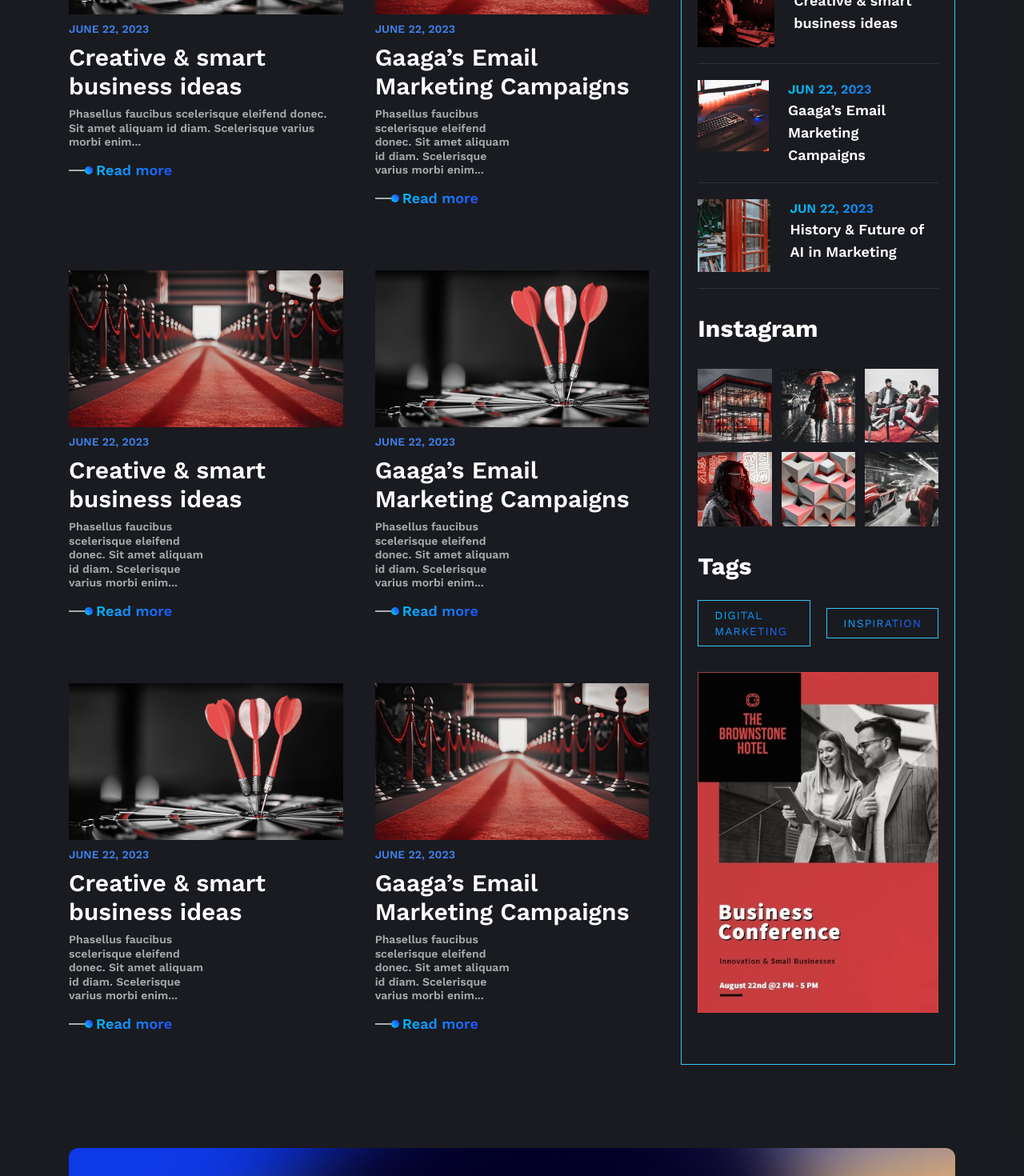
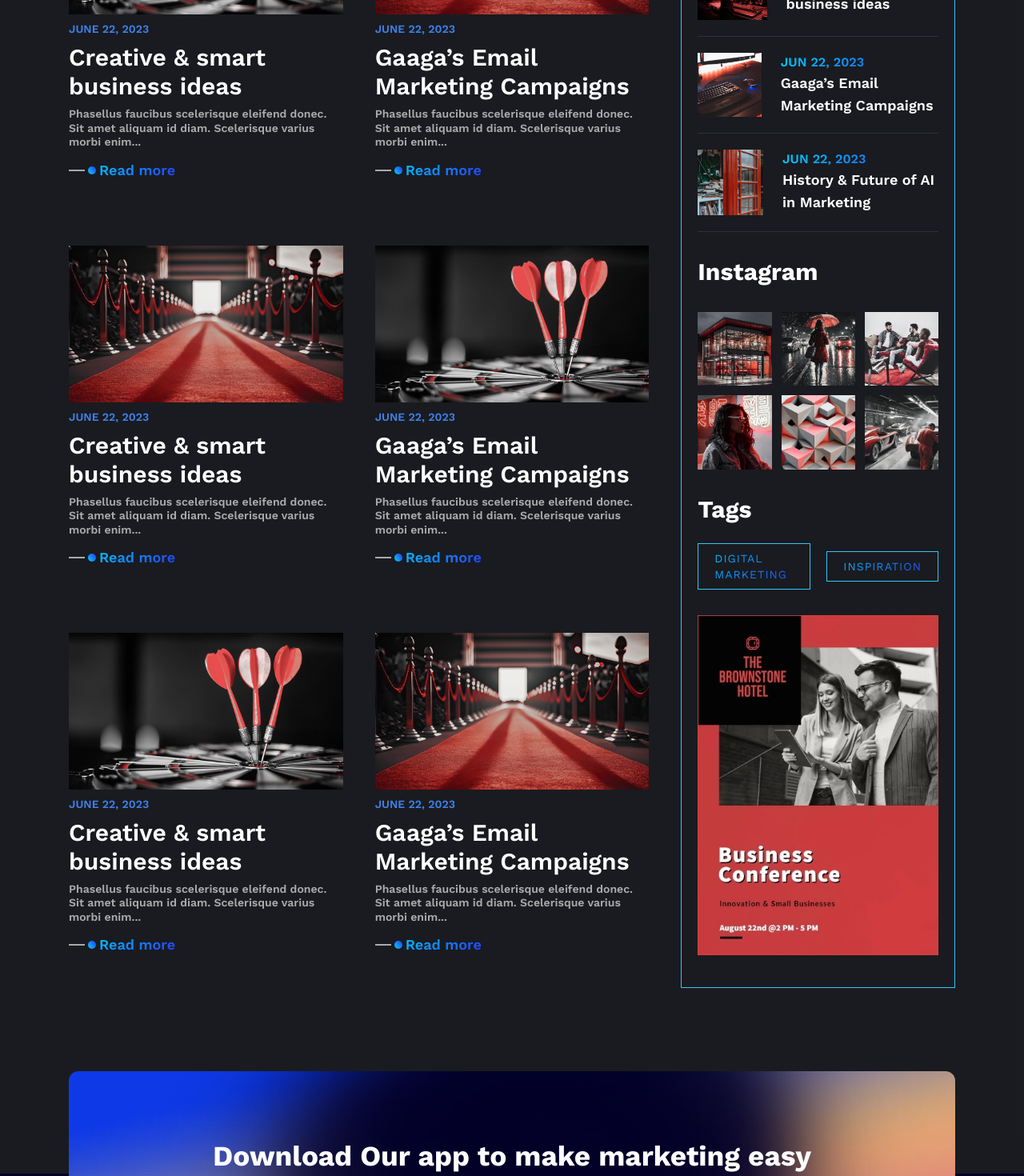
Before and after one commit to FazlyRabbi/agency, a Next.js app: page /blog in a window 1280 px wide. Shown: the part 860-2330 px from the top of the page at 80% size. Built offline with nearby package versions, Linux system fonts and the light colour scheme.

Commit message:
fix-some-problem

```diff
--- a/src/app/components/Category/Blog.jsx
+++ b/src/app/components/Category/Blog.jsx
@@ -60,13 +60,15 @@ function Blog() {
                   aliquam id diam. Scelerisque varius morbi enim...
                 </p>
                 <div className="flex items-center">
-                  <p className="h-[2px] w-[20px] bg-[#A9AAAA]"></p>
-                  <p className="h-[10px] w-[10px] bg-gradient rounded-full"></p>
+                  <p className="h-[2px] w-[20px] bg-[#A9AAAA] overflow-hidden"></p>
                   <Link
                     href={"#"}
-                    className="px-1 py-1 text-white text-gradient rounded-full flex items-center gap-1"
+                    className="px-1 py-1 text-white rounded-full"
                   >
+                    <div className="flex items-center gap-1 hover:origin-left text-gradient hover:-translate-x-4 transition-all duration-300">
+                      <p className="h-[10px] w-[10px] bg-gradient rounded-full"></p>
                       <p className="text-lg font-semibold">Read more</p>
+                    </div>
                   </Link>
                 </div>
               </div>
@@ -87,18 +89,20 @@ function Blog() {
                 >
                   Gaaga’s Email Marketing Campaigns
                 </Link>
-                <p className="text-[#A9AAAA] text-sm font-semibold py-2 leading-tight md:mr-40">
+                <p className="text-[#A9AAAA] text-sm font-semibold py-2 leading-tight md:mr-40 lg:mr-0">
                   Phasellus faucibus scelerisque eleifend donec. Sit amet
                   aliquam id diam. Scelerisque varius morbi enim...
                 </p>
                 <div className="flex items-center">
-                  <p className="h-[2px] w-[20px] bg-[#A9AAAA]"></p>
-                  <p className="h-[10px] w-[10px] bg-gradient rounded-full"></p>
+                  <p className="h-[2px] w-[20px] bg-[#A9AAAA] overflow-hidden"></p>
                   <Link
                     href={"#"}
-                    className="px-1 py-1 text-white text-gradient rounded-full flex items-center gap-1"
+                    className="px-1 py-1 text-white rounded-full"
                   >
+                    <div className="flex items-center gap-1 hover:origin-left text-gradient hover:-translate-x-4 transition-all duration-300">
+                      <p className="h-[10px] w-[10px] bg-gradient rounded-full"></p>
                       <p className="text-lg font-semibold">Read more</p>
+                    </div>
                   </Link>
                 </div>
               </div>
@@ -119,18 +123,20 @@ function Blog() {
                 >
                   Creative & smart business ideas
                 </Link>
-                <p className="text-[#A9AAAA] text-sm font-semibold py-2 leading-tight md:mr-40">
+                <p className="text-[#A9AAAA] text-sm font-semibold py-2 leading-tight md:mr-40 lg:mr-0">
                   Phasellus faucibus scelerisque eleifend donec. Sit amet
                   aliquam id diam. Scelerisque varius morbi enim...
                 </p>
                 <div className="flex items-center">
-                  <p className="h-[2px] w-[20px] bg-[#A9AAAA]"></p>
-                  <p className="h-[10px] w-[10px] bg-gradient rounded-full"></p>
+                  <p className="h-[2px] w-[20px] bg-[#A9AAAA] overflow-hidden"></p>
                   <Link
                     href={"#"}
-                    className="px-1 py-1 text-white text-gradient rounded-full flex items-center gap-1"
+                    className="px-1 py-1 text-white rounded-full"
                   >
+                    <div className="flex items-center gap-1 hover:origin-left text-gradient hover:-translate-x-4 transition-all duration-300">
+                      <p className="h-[10px] w-[10px] bg-gradient rounded-full"></p>
                       <p className="text-lg font-semibold">Read more</p>
+                    </div>
                   </Link>
                 </div>
               </div>
@@ -151,18 +157,20 @@ function Blog() {
                 >
                   Gaaga’s Email Marketing Campaigns
                 </Link>
-                <p className="text-[#A9AAAA] text-sm font-semibold py-2 leading-tight md:mr-40">
+                <p className="text-[#A9AAAA] text-sm font-semibold py-2 leading-tight md:mr-40 lg:mr-0">
                   Phasellus faucibus scelerisque eleifend donec. Sit amet
                   aliquam id diam. Scelerisque varius morbi enim...
                 </p>
                 <div className="flex items-center">
-                  <p className="h-[2px] w-[20px] bg-[#A9AAAA]"></p>
-                  <p className="h-[10px] w-[10px] bg-gradient rounded-full"></p>
+                  <p className="h-[2px] w-[20px] bg-[#A9AAAA] overflow-hidden"></p>
                   <Link
                     href={"#"}
-                    className="px-1 py-1 text-white text-gradient rounded-full flex items-center gap-1"
+                    className="px-1 py-1 text-white rounded-full"
                   >
+                    <div className="flex items-center gap-1 hover:origin-left text-gradient hover:-translate-x-4 transition-all duration-300">
+                      <p className="h-[10px] w-[10px] bg-gradient rounded-full"></p>
                       <p className="text-lg font-semibold">Read more</p>
+                    </div>
                   </Link>
                 </div>
               </div>
@@ -183,18 +191,20 @@ function Blog() {
                 >
                   Creative & smart business ideas
                 </Link>
-                <p className="text-[#A9AAAA] text-sm font-semibold py-2 leading-tight md:mr-40">
+                <p className="text-[#A9AAAA] text-sm font-semibold py-2 leading-tight md:mr-40 lg:mr-0">
                   Phasellus faucibus scelerisque eleifend donec. Sit amet
                   aliquam id diam. Scelerisque varius morbi enim...
                 </p>
                 <div className="flex items-center">
-                  <p className="h-[2px] w-[20px] bg-[#A9AAAA]"></p>
-                  <p className="h-[10px] w-[10px] bg-gradient rounded-full"></p>
+                  <p className="h-[2px] w-[20px] bg-[#A9AAAA] overflow-hidden"></p>
                   <Link
                     href={"#"}
-                    className="px-1 py-1 text-white text-gradient rounded-full flex items-center gap-1"
+                    className="px-1 py-1 text-white rounded-full"
                   >
+                    <div className="flex items-center gap-1 hover:origin-left text-gradient hover:-translate-x-4 transition-all duration-300">
+                      <p className="h-[10px] w-[10px] bg-gradient rounded-full"></p>
                       <p className="text-lg font-semibold">Read more</p>
+                    </div>
                   </Link>
                 </div>
               </div>
@@ -215,23 +225,25 @@ function Blog() {
                 >
                   Gaaga’s Email Marketing Campaigns
                 </Link>
-                <p className="text-[#A9AAAA] text-sm font-semibold py-2 leading-tight md:mr-40">
+                <p className="text-[#A9AAAA] text-sm font-semibold py-2 leading-tight md:mr-40 lg:mr-0">
                   Phasellus faucibus scelerisque eleifend donec. Sit amet
                   aliquam id diam. Scelerisque varius morbi enim...
                 </p>
                 <div className="flex items-center">
-                  <p className="h-[2px] w-[20px] bg-[#A9AAAA]"></p>
-                  <p className="h-[10px] w-[10px] bg-gradient rounded-full"></p>
+                  <p className="h-[2px] w-[20px] bg-[#A9AAAA] overflow-hidden"></p>
                   <Link
                     href={"#"}
-                    className="px-1 py-1 text-white text-gradient rounded-full flex items-center gap-1"
+                    className="px-1 py-1 text-white rounded-full"
                   >
+                    <div className="flex items-center gap-1 hover:origin-left text-gradient hover:-translate-x-4 transition-all duration-300">
+                      <p className="h-[10px] w-[10px] bg-gradient rounded-full"></p>
                       <p className="text-lg font-semibold">Read more</p>
+                    </div>
                   </Link>
                 </div>
               </div>
             </div>
-            <div className="w-full border-[1px] border-[#32C5FA] py-16 px-5">
+            <div className="w-full border-[1px] border-[#32C5FA] py-10 px-5">
               <h2 className="text-white font-bold text-3xl pb-5">
                 Recent Post
               </h2>
@@ -239,7 +251,11 @@ function Blog() {
                 <div className="py-5 border-b-[1px] border-[#2e3138fa]">
                   <div className="flex gap-6">
                     <div>
-                      <Image src={blog_small_img_1} alt="blog_small" />
+                      <Image
+                       src={blog_small_img_1}
+                       alt="blog_small"
+                       className="lg:w-32"
+                       />
                     </div>
                     <div>
                       <p className=" text-gradient font-semibold">
@@ -257,7 +273,10 @@ function Blog() {
                 <div className="py-5 border-b-[1px] border-[#2e3138fa]">
                   <div className="flex gap-6">
                     <div>
-                      <Image src={blog_small_img_2} alt="blog_small" />
+                      <Image
+                      src={blog_small_img_2} alt="blog_small"
+                      className="lg:w-32"
+                      />
                     </div>
                     <div>
                       <p className=" text-gradient font-semibold">
@@ -275,7 +294,10 @@ function Blog() {
                 <div className="py-5 border-b-[1px] border-[#2e3138fa]">
                   <div className="flex gap-6">
                     <div>
-                      <Image src={blog_small_img_3} alt="blog_small" />
+                      <Image
+                      src={blog_small_img_3} alt="blog_small"
+                      className="lg:w-32"
+                      />
                     </div>
                     <div>
                       <p className=" text-gradient font-semibold">
@@ -344,7 +366,11 @@ function Blog() {
                 </Link>
               </div>
               <div className="pt-8">
-                <Image src={blog_tags} alt="blog_tags" />
+                <Image
+                src={blog_tags}
+                alt="blog_tags"
+                className=""
+                />
               </div>
             </div>
           </div>
```
Also changed, not shown: src/app/components/Category/Services.jsx (+12 -12 lines). Lines whose indentation alone changed are shown as unchanged.
